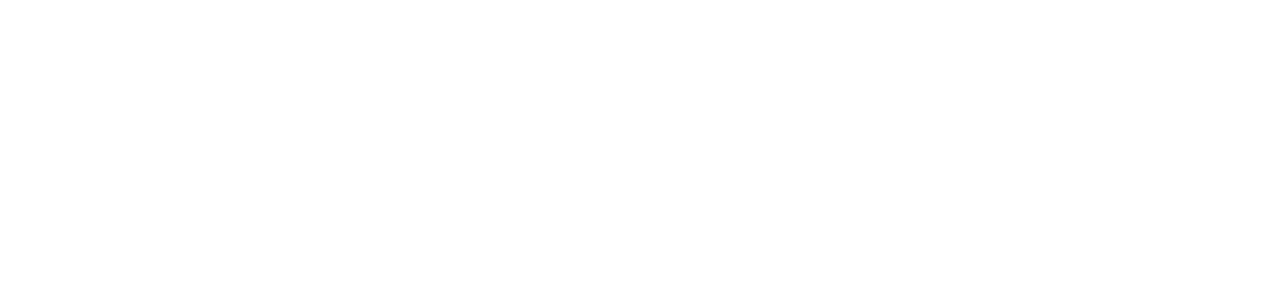
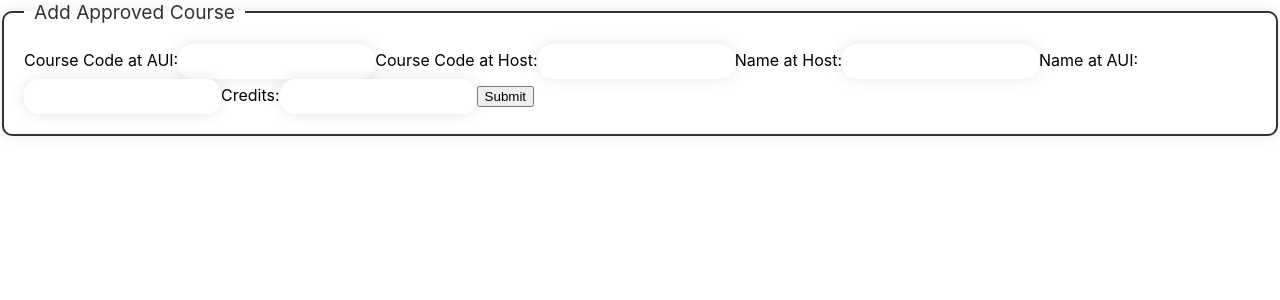
Before and after one commit to Tpreaus/OipProjectWebsite, a React (Create React App) app: page /Admin in a window 1280 px wide. Before the commit this address had no page. Shown: the top 300 px of the page. Built offline with nearby package versions, Linux system fonts and the light colour scheme.

Commit message:
Added Admin page with working addclass

```diff
--- a/src/App.js
+++ b/src/App.js
@@ -3,6 +3,7 @@ import Home from './pages/Home/Home';
 import Blog from './pages/Blog/Blog';
 import { BrowserRouter as Router, Routes, Route } from 'react-router-dom';
 import ApprovedCourse from './pages/AprovedCourse/AprovedCourse';
+import Admin from './pages/Admin/Admin';
 
 function App() {
   return (
@@ -11,6 +12,7 @@ function App() {
         <Route path="/blog" element={<Blog />} />
         <Route path="/" element={<Home />} />
         <Route path='/approvedcourse' element={<ApprovedCourse />} />
+        <Route path='/Admin' element={<Admin />} />
       </Routes>
     </Router>
   );
--- /dev/null
+++ b/src/pages/Admin/Admin.css
@@ -0,0 +1,48 @@
+/* Admin.css */
+.admin {
+    width: 100%;
+    display: flex;
+    justify-content: center;
+    align-items: center;
+}
+
+.admin__wrapper {
+    width: 100%;
+    max-width: 1200px;
+    display: flex;
+    flex-direction: column;
+    justify-content: center;
+    align-items: center;
+}
+
+
+.admin_approvedblog {
+    width: 100%;
+    display: flex;
+    flex-direction: column;
+    justify-content: center;
+    align-items: center;
+}
+
+.admin_aprovedcourse {
+    display: flex;
+    gap: 10px;
+    align-items: center;
+    padding: 20px;
+    border: 2px solid #333;
+    border-radius: 10px;
+    box-shadow: 0 0 15px rgba(0, 0, 0, 0.1);
+}
+
+.admin_aprovedcourse legend {
+    padding: 0 10px;
+    font-size: 1.2em;
+    color: #333;
+}
+
+.admin_aprovedcourse input {
+    padding: 10px;
+    border: none;
+    border-radius: 15px;
+    box-shadow: 0 0 15px rgba(0, 0, 0, 0.1);
+}
--- /dev/null
+++ b/src/pages/Admin/Admin.js
@@ -0,0 +1,59 @@
+// Admin.js
+import React from 'react';
+import './Admin.css';
+
+function Admin() {
+    const handleSubmit = (event) => {
+        event.preventDefault();
+        const data = new FormData(event.target);
+        const auiCode = data.get('auiCode');
+        const hostCode = data.get('hostCode');
+        const courseCredits = data.get('courseCredits');
+        const auiName = data.get('auiName');
+        const hostName = data.get('hostName');
+
+        fetch('http://localhost:3001/add-course', {
+            method: 'POST',
+            headers: {'Content-Type': 'application/json'},
+            body: JSON.stringify({
+                auiCode: auiCode,
+                hostCode: hostCode,
+                courseCredits: courseCredits,
+                auiName: auiName,
+                hostName: hostName,
+            }),
+        })
+        .then(response => response.json())
+        .then(data => console.log(data))
+        .catch((error) => {
+          console.error('Error:', error);
+        });
+    };
+
+    return (
+        <div className="admin">
+            <div className="admin_wrapper">
+                <fieldset className='admin_aprovedcourse'>
+                    <legend>Add Approved Course</legend>
+                    <form onSubmit={handleSubmit}>
+                        <label>Course Code at AUI:</label>
+                        <input type="text" name="auiCode" />
+                        <label>Course Code at Host:</label>
+                        <input type="text" name="hostCode" />
+                        <label>Name at Host:</label>
+                        <input type="text" name="hostName" />
+                        <label>Name at AUI:</label>
+                        <input type="text" name="auiName" />
+                        <label>Credits:</label>
+                        <input type="text" name="courseCredits" />
+                        <button type="submit">Submit</button>
+                    </form>
+                </fieldset>
+                <div className='admin_blog'>
+                </div>
+            </div>
+        </div>
+    );
+};
+
+export default Admin;
```
